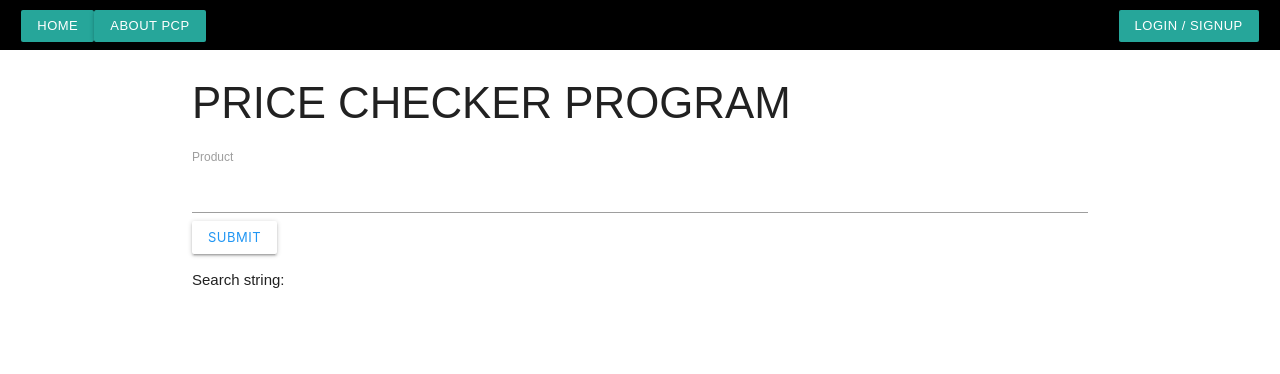
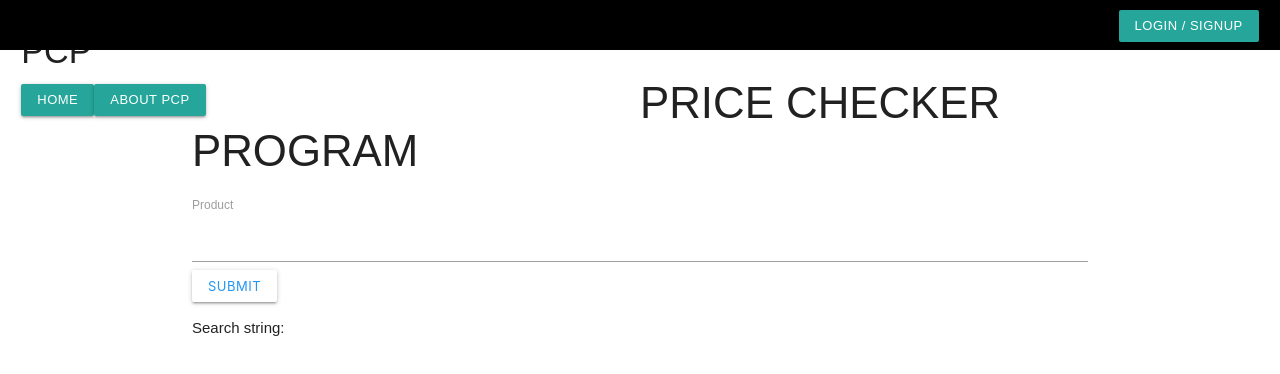
Before and after one commit to CCS-SE2018/PCP, a React (Create React App) app: page /topics in a window 1280 px wide. Shown: the top 374 px of the page. Built offline with nearby package versions, Linux system fonts and the light colour scheme.

Commit message:
PCP header

```diff
--- a/src/components/Header.js
+++ b/src/components/Header.js
@@ -9,6 +9,7 @@ class Header extends Component {
       <div style={divStyle.all} class="row">
         <div class="left-align">
           <div class="col s6">
+          <h4> PCP </h4>
             <a class="waves-effect waves-light btn-small" href="#">Home</a>
             <a class="waves-effect waves-light btn-small" href="#">About PCP</a>
           </div>
```
